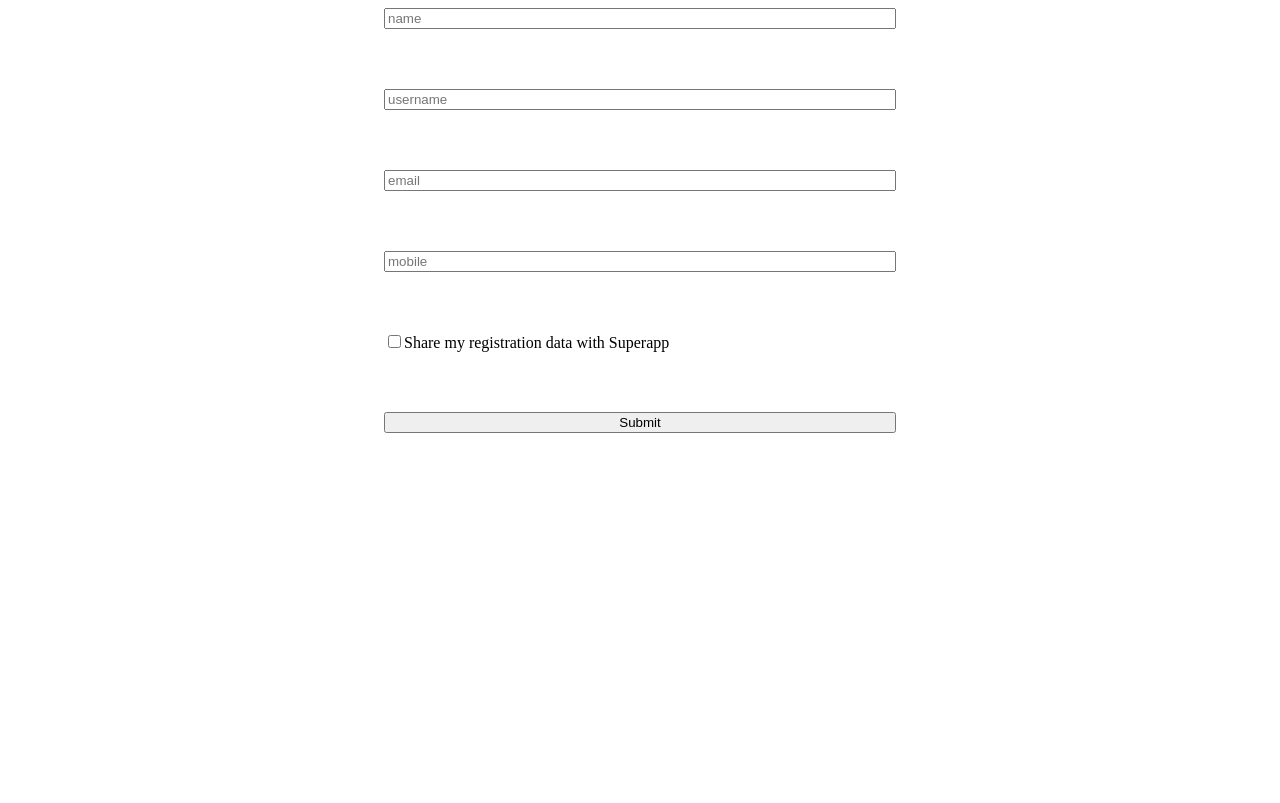
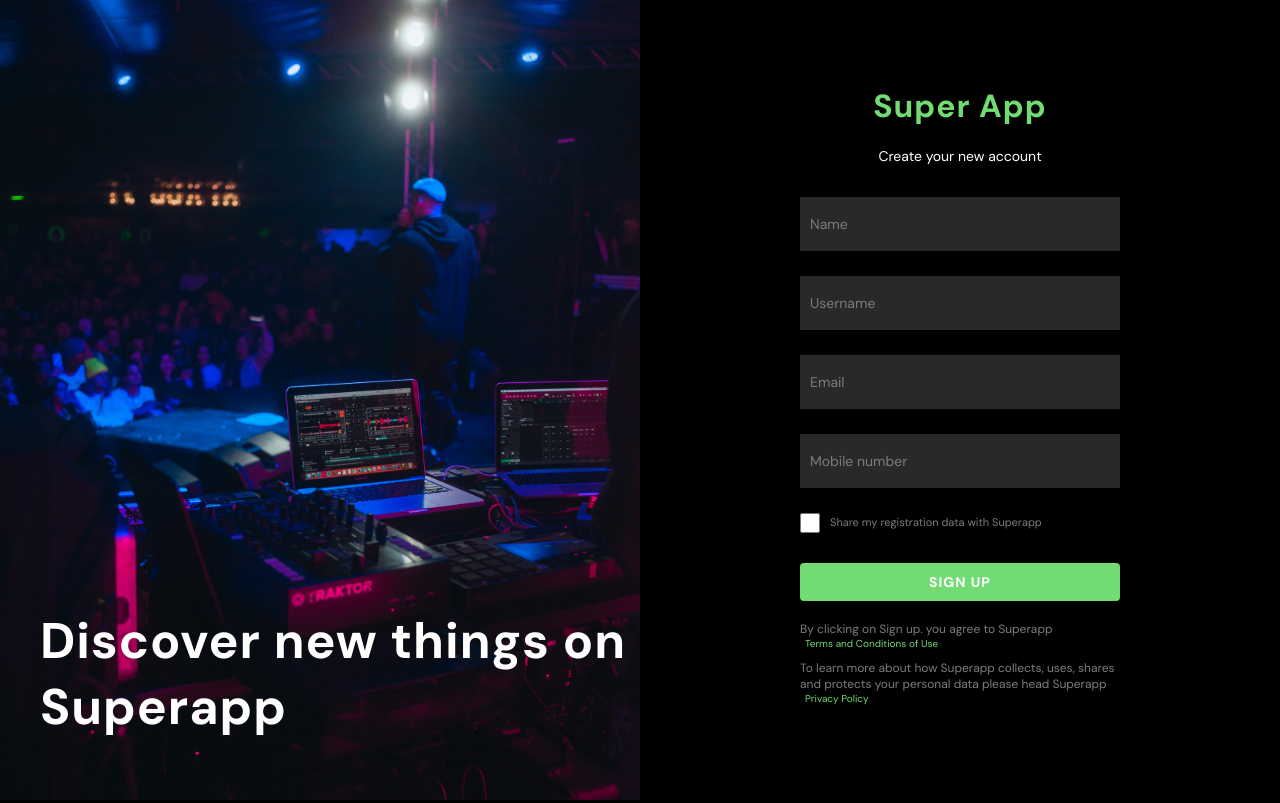
Before and after one commit to CuvetteTA/superapp-capstone-jun24, a React (Vite) app: page / in a window 1280 px wide. Built offline with nearby package versions, Linux system fonts and the light colour scheme; no server answers.

Commit message:
Add: Add Home.module.css file for styling Home.jsx

```diff
--- a/src/index.css
+++ b/src/index.css
@@ -0,0 +1,24 @@
+@import url("https://fonts.googleapis.com/css2?family=DM+Sans:ital,opsz,wght@0,9..40,100..1000;1,9..40,100..1000&display=swap");
+
+:root {
+  --primary-color: #72db73;
+  --label-color: #7c7c7c;
+}
+
+* {
+  margin: 0;
+  padding: 0;
+  box-sizing: border-box;
+}
+
+html {
+  font-size: 62.5%;
+}
+
+body {
+  overflow: hidden;
+  height: 100vh;
+  font-family: "DM Sans", sans-serif;
+  background-color: #000;
+  color: #7c7c7c;
+}
--- a/src/pages/Home.jsx
+++ b/src/pages/Home.jsx
@@ -1,7 +1,9 @@
 import { useState } from "react";
+import styles from "./Home.module.css";
 import { useNavigate } from "react-router-dom";
+import image from "../assets/bg.png";
 
-export default function Home() {
+const Home = () => {
   const navigate = useNavigate();
 
   const [data, setData] = useState({
@@ -20,19 +22,20 @@ export default function Home() {
     checkbox: "",
   });
 
-  const handleInput = (e) => {
+  function handleInput(e) {
     setData({
       ...data,
       [e.target.name]:
         e.target.type === "checkbox" ? e.target.checked : e.target.value,
     });
-  };
+  }
 
-  const handleSubmit = (e) => {
+  function handleSubmit(e) {
     e.preventDefault();
+
     let errors = {};
 
-    if(!data.name || data.name.trim() === ""){
+    if (!data.name || data.name.trim() === "") {
       errors.name = "Name is required";
     }
     if (!data.username || data.username.trim() === "") {
@@ -50,10 +53,10 @@ export default function Home() {
 
     setErrors(errors);
 
-    if(Object.keys(errors).length > 0){
+    if (Object.keys(errors).length > 0) {
       return;
-    }else{
-      alert("Form Submitted Successfully");
+    } else {
+      alert("Form Submitted Sucessfully!");
       localStorage.setItem("user", JSON.stringify(data));
       setData({
         name: "",
@@ -64,76 +67,105 @@ export default function Home() {
       });
       navigate("/selection");
     }
+  }
 
-
-  }
   return (
-    <div>
-      <form
-        onSubmit={handleSubmit}
-        style={{
-          display: "flex",
-          flexDirection: "column",
-          gap: "20px",
-          width: "40vw",
-          marginLeft: "auto",
-          marginRight: "auto",
-        }}
-      >
+    <header className={styles.header}>
+      <section className={styles.heroImgContainer}>
+        <h1 className={styles.heroTitle}>Discover new things on Superapp</h1>
+        <img src={image} alt="hero image" />
+      </section>
+      <section className={styles.heroSignUp}>
+        <h1 className={styles.appTitle}>Super App</h1>
+        <p className={styles.subTitle}>Create your new account</p>
+        <form className={styles.formContainer} onSubmit={handleSubmit}>
+          <div className={styles.inputField}>
             <input
               type="text"
+              placeholder="Name"
               name="name"
-          placeholder="name"
+              id="name"
               value={data.name}
               onChange={handleInput}
             />
-        <span style={{ color: "red", height: "20px" }}>{errors.name}</span>
+            <label htmlFor="name">Name</label>
+          </div>
+          <span>{errors.name}</span>
 
+          <div className={styles.inputField}>
             <input
               type="text"
+              placeholder="Username"
               name="username"
-          placeholder="username"
+              id="username"
               value={data.username}
               onChange={handleInput}
             />
-        <span style={{ color: "red", height: "20px" }}>{errors.username}</span>
+            <label htmlFor="username">Username</label>
+          </div>
+          <span>{errors.username}</span>
 
+          <div className={styles.inputField}>
             <input
               type="email"
+              placeholder="Email"
               name="email"
-          placeholder="email"
+              id="email"
               value={data.email}
               onChange={handleInput}
             />
-        <span style={{ color: "red", height: "20px" }}>{errors.email}</span>
+            <label htmlFor="email">Email</label>
+          </div>
+          <span>{errors.email}</span>
 
+          <div className={styles.inputField}>
             <input
               type="tel"
+              placeholder="Mobile number"
               name="mobile"
-          placeholder="mobile"
+              id="mobile"
+              maxLength={10}
               value={data.mobile}
               onChange={handleInput}
             />
-        <span style={{ color: "red", height: "20px" }}>{errors.mobile}</span>
+            <label htmlFor="mobile">Mobile number</label>
+          </div>
+          <span>{errors.mobile}</span>
 
-        <div>
+          <div className={styles.checkerContainer}>
+            <div className={styles.checker}>
               <input
                 type="checkbox"
                 name="checkbox"
                 id="checkbox"
+                value={data.checkbox}
                 onChange={handleInput}
               />
               <label htmlFor="checkbox">
                 Share my registration data with Superapp
               </label>
             </div>
-        <span style={{ color: "red", height: "20px" }}>{errors.checkbox}</span>
+            <span>{errors.checkbox}</span>
+          </div>
 
-        <button type="submit">Submit</button>
+          <button className={styles.signUpBtn}>Sign Up</button>
+
+          <p className={styles.terms}>
+            By clicking on Sign up. you agree to Superapp{" "}
+            <span>Terms and Conditions of Use</span>
+          </p>
+
+          <p className={styles.terms}>
+            To learn more about how Superapp collects, uses, shares and protects
+            your personal data please head Superapp <span>Privacy Policy</span>
+          </p>
         </form>
-    </div>
+      </section>
+    </header>
   );
-}
+};
+
+export default Home;
 
 // # Homework
 //  Largest Contentful Paint (LCP)
--- /dev/null
+++ b/src/pages/Home.module.css
@@ -0,0 +1,188 @@
+.header {
+  height: 100vh;
+  display: grid;
+  grid-template-columns: repeat(2, 1fr);
+}
+
+.heroImgContainer {
+  position: relative;
+  width: 100%;
+  height: 100vh;
+}
+
+.heroImgContainer img {
+  width: 100%;
+  height: 100%;
+  object-fit: cover;
+}
+
+.heroTitle {
+  position: absolute;
+  z-index: 2;
+  color: #fff;
+  font-size: 5rem;
+  bottom: 6rem;
+  left: 4rem;
+  letter-spacing: 1px;
+}
+
+.heroSignUp {
+  height: 100vh;
+  display: flex;
+  flex-direction: column;
+  align-items: center;
+  justify-content: center;
+  /* padding: 5rem; */
+}
+
+.heroSignUp .appTitle {
+  font-size: 3.2rem;
+  color: var(--primary-color);
+  letter-spacing: 1px;
+  margin-bottom: 2rem;
+}
+
+.heroSignUp .subTitle {
+  font-size: 1.4rem;
+  color: #fff;
+  margin-bottom: 3.2rem;
+}
+
+.heroSignUp .formContainer {
+  width: 32rem;
+  display: flex;
+  flex-direction: column;
+  align-items: center;
+  justify-content: center;
+}
+
+.formContainer .inputField {
+  width: 100%;
+  height: 5.4rem;
+  position: relative;
+  font-size: 1.4rem;
+  background-color: #292929;
+  /* text-overflow: ellipsis; */
+  transition: all 0.3s;
+  margin-bottom: 0.2rem;
+}
+
+.formContainer span,
+.checker span {
+  width: 100%;
+  display: block;
+  font-size: 1rem;
+  height: 1.5rem;
+  padding-left: 0.5rem;
+  margin-bottom: 0.8rem;
+  color: rgb(255, 79, 79);
+}
+
+.inputField input {
+  width: 100%;
+  height: 100%;
+  padding: 1rem;
+  font-size: 1.2rem;
+  background-color: transparent;
+  border: none;
+  outline: none;
+  color: #fff;
+  border-radius: 4px;
+  transition: border 0.3s;
+}
+
+.inputField label {
+  position: absolute;
+  pointer-events: none;
+  left: 1rem;
+  padding-bottom: 1.5rem;
+  padding-top: 0.6rem;
+  line-height: 6px;
+  font-size: 1.4rem;
+  color: var(--label-color);
+  transform: translateY(1.8rem);
+  transition: all 0.3s;
+}
+
+.inputField input::placeholder {
+  visibility: hidden;
+}
+
+.inputField input:focus + label,
+input:not(:placeholder-shown) + label {
+  transform: translateY(2px);
+  font-size: 1.1rem;
+}
+
+input:not(:placeholder-shown) {
+  padding-top: 14px;
+}
+
+.inputField input:focus {
+  padding-top: 1.5rem;
+  border-bottom: 2px solid var(--primary-color);
+}
+
+.checkerContainer {
+  width: 100%;
+  height: 3rem;
+  margin-bottom: 2rem;
+}
+
+.checker {
+  display: flex;
+  gap: 1rem;
+  margin-bottom: 0.4rem;
+}
+
+.checker input {
+  width: 2rem;
+  height: 2rem;
+  accent-color: var(--primary-color);
+}
+
+.signUpBtn {
+  width: 100%;
+  padding: 1rem;
+  text-transform: uppercase;
+  font-family: inherit;
+  font-size: 1.4rem;
+  font-weight: 700;
+  background-color: var(--primary-color);
+  color: #fff;
+  border: none;
+  outline: none;
+  border-radius: 4px;
+  cursor: pointer;
+  letter-spacing: 1px;
+  transition: all 0.3s;
+  margin-bottom: 2rem;
+}
+
+.signUpBtn:hover {
+  background-color: #27b029;
+  color: #fff;
+}
+
+.terms {
+  width: 100%;
+  font-size: 1.2rem;
+}
+
+.terms span {
+  color: var(--primary-color);
+}
+
+/* MEDIA QUERY */
+
+@media screen and (max-width: 45em) {
+  .header {
+    height: 100vh;
+    display: grid;
+    grid-template-columns: 1fr;
+  }
+
+  .heroImgContainer {
+    display: none;
+  }
+}
```
Lines whose indentation alone changed are shown as unchanged.
